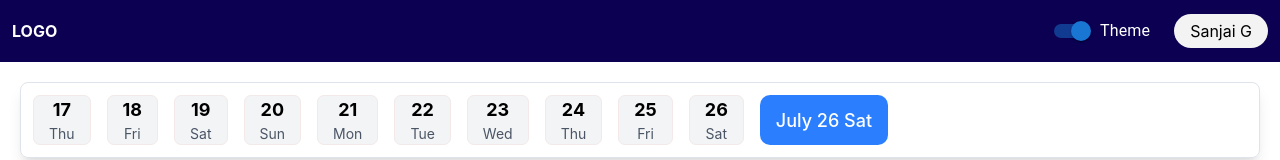
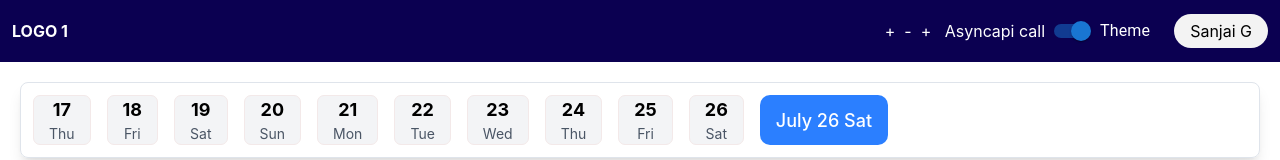
Before and after one commit to raviwbc/wbc-tracker, a React (Create React App) app: page / in a window 1280 px wide. Shown: the top 160 px of the page. Built offline with nearby package versions, Linux system fonts and the light colour scheme.

Commit message:
store updated

```diff
--- a/src/App.tsx
+++ b/src/App.tsx
@@ -5,6 +5,8 @@ import { HeaderComp } from './component/header.tsx';
 import { MyContext } from './myContext.tsx';
 import { MyContextType } from './model/contextApi.ts';
 import TimeTrack from './component/timeTrack.tsx';
+import { Provider } from 'react-redux';
+import { store } from './store/store.ts';
 
 function App() {
   const [theme, setTheme] = useState('dark');
@@ -23,13 +25,14 @@ function App() {
 
   return (
     <div>
-
+      <Provider store={store}>
       <MyContext.Provider value={contextValue}>
         <div className={theme}>
         <HeaderComp></HeaderComp>
         <TimeTrack />
         </div>
         </MyContext.Provider>
+        </Provider>
 
     </div>
   );
--- a/src/component/header.tsx
+++ b/src/component/header.tsx
@@ -3,11 +3,17 @@ import { MyContext } from "../myContext.tsx";
 import React from "react";
 import './header.css'
 import { Button, FormControlLabel, Switch } from "@mui/material";
+import { useDispatch, useSelector } from "react-redux";
+import { decrement, increment, incrementAsync } from "../store/reducers/counter.ts";
+import { fetchPostsRequest } from "../store/reducers/titleList.ts";
 
 export const HeaderComp = ()=>{
-//    const {text, setText} = useContext(MyContext);
-
 const { theme, user, toggleTheme } = useContext(MyContext);
+const dispatch = useDispatch()
+const count= useSelector((state:any) => {
+  console.log(state)
+  return state.counterReducer.count
+})
 
 function mychnages(e:any){
   alert(e.target.value)
@@ -22,9 +28,15 @@ function mychnages(e:any){
         <div  className={theme + ' p-3'}>
         <div className="flex justify-between">
         <div className="flex gap-3 items-center">
-          <div><b>LOGO</b></div>
+          <div><b>LOGO {count}</b></div>
         </div>
         <div className="flex gap-2 items-center">
+          <div>
+            <button onClick={()=> dispatch(increment())}>+ &nbsp;</button>
+            <button onClick={()=> dispatch(decrement())}>- &nbsp;</button>
+            <button onClick={()=> dispatch(incrementAsync())}> + &nbsp; Async</button>
+            <button onClick={()=> dispatch(fetchPostsRequest())} > api call</button>
+          </div>
         <div>
         <FormControlLabel control={<Switch defaultChecked onChange={toggleTheme} />} label={"Theme"} />
         </div>
--- /dev/null
+++ b/src/store/api-call/jsonapi.ts
@@ -0,0 +1,5 @@
+import axios from "axios";
+
+export function fetchPostsAPI() {
+    return axios.get("https://jsonplaceholder.typicode.com/posts");
+  }
--- /dev/null
+++ b/src/store/reducer.ts
@@ -0,0 +1,10 @@
+import { combineReducers } from "redux";
+import { counterReducer } from "./reducers/counter.ts";
+import { postListReducer } from "./reducers/titleList.ts";
+
+const rootReducer = combineReducers({
+    counterReducer,
+    postListReducer
+})
+
+export default rootReducer
--- /dev/null
+++ b/src/store/reducers/counter.ts
@@ -0,0 +1,23 @@
+import { createSlice } from "@reduxjs/toolkit";
+
+
+
+const counter = createSlice({
+    name: "counter",
+    initialState: { count: 1 },
+    reducers : {
+        increment : (state:any)=>{
+            console.log(state)
+            console.log(state.count)
+            debugger
+            state.count += 1
+        },
+        decrement : (state :{count:number})=>{
+            state.count -= 1
+        },
+        incrementAsync : ()=>{}
+    }
+})
+
+export const counterReducer = counter.reducer
+export const  { increment, decrement, incrementAsync } = counter.actions
--- /dev/null
+++ b/src/store/reducers/titleList.ts
@@ -0,0 +1,26 @@
+import { createSlice } from "@reduxjs/toolkit";
+
+const titleList = createSlice({
+    name : 'titleList',
+    initialState : { loading: true,
+        message: "",
+        error: "",
+    data :[]},
+    reducers : {
+        fetchPostsRequest: (state)=>{
+            state.loading = true
+        },
+        apiSuccess : (state, action: any)=>{
+            state.loading = false
+            state.error = ""
+            state.data = action
+        },
+        apifailed : (state, action: any)=>{
+            state.loading = false
+            state.error = ""
+            state.data = action
+        }
+    }
+})
+export const postListReducer = titleList.reducer
+export const {apiSuccess, apifailed, fetchPostsRequest} = titleList.actions
--- /dev/null
+++ b/src/store/root.ts
@@ -0,0 +1,11 @@
+import watchIncrementAsync from "./saga/counter/counter.ts";
+import { watchFetchlist } from "./saga/listApicall/apicall.ts";
+
+
+  // Root Saga
+  function* rootSaga() {
+    yield watchFetchlist();
+    yield watchIncrementAsync();
+  }
+
+  export default rootSaga
--- /dev/null
+++ b/src/store/saga/counter/counter.ts
@@ -0,0 +1,13 @@
+import { delay, put, takeLatest } from "redux-saga/effects";
+import { increment, incrementAsync } from "../../reducers/counter.ts";
+
+function* handleIncrementAsync() {
+    yield delay(1000); // Simulate async delay
+    yield put(increment()); // Dispatch the increment action
+  }
+
+  // Watcher Saga
+  function* watchIncrementAsync() {
+    yield takeLatest(incrementAsync.type, handleIncrementAsync);
+  }
+  export default watchIncrementAsync
--- /dev/null
+++ b/src/store/saga/listApicall/apicall.ts
@@ -0,0 +1,19 @@
+import { call, put, takeLatest } from "redux-saga/effects"
+import { fetchPostsAPI } from "../../api-call/jsonapi.ts"
+import { apiSuccess, apifailed, fetchPostsRequest } from "../../reducers/titleList.ts"
+
+
+
+function* fetchList(){
+    try{
+    const resp = yield call(fetchPostsAPI)
+    yield put(apiSuccess(resp.data))
+    }
+    catch(err){
+        yield put(apifailed(err.message))
+    }
+}
+
+export function* watchFetchlist(){
+    yield takeLatest(fetchPostsRequest.type, fetchList)
+}
--- /dev/null
+++ b/src/store/store.ts
@@ -0,0 +1,15 @@
+import { configureStore, UnknownAction } from "@reduxjs/toolkit";
+import reducer from './reducer.ts'
+import createSagaMiddleware from "redux-saga";
+import rootSaga from "./root.ts";
+
+
+
+const sagaMiddleware = createSagaMiddleware();
+
+export const store = configureStore({
+    reducer : reducer,
+    middleware : (getDefaultMiddleware) => getDefaultMiddleware({ thunk: false }).concat(sagaMiddleware),
+})
+
+sagaMiddleware.run(rootSaga);
```
Also changed, not shown: package.json (+6 -1 lines), 1 other file (tests, documents, lock files or other folders).
